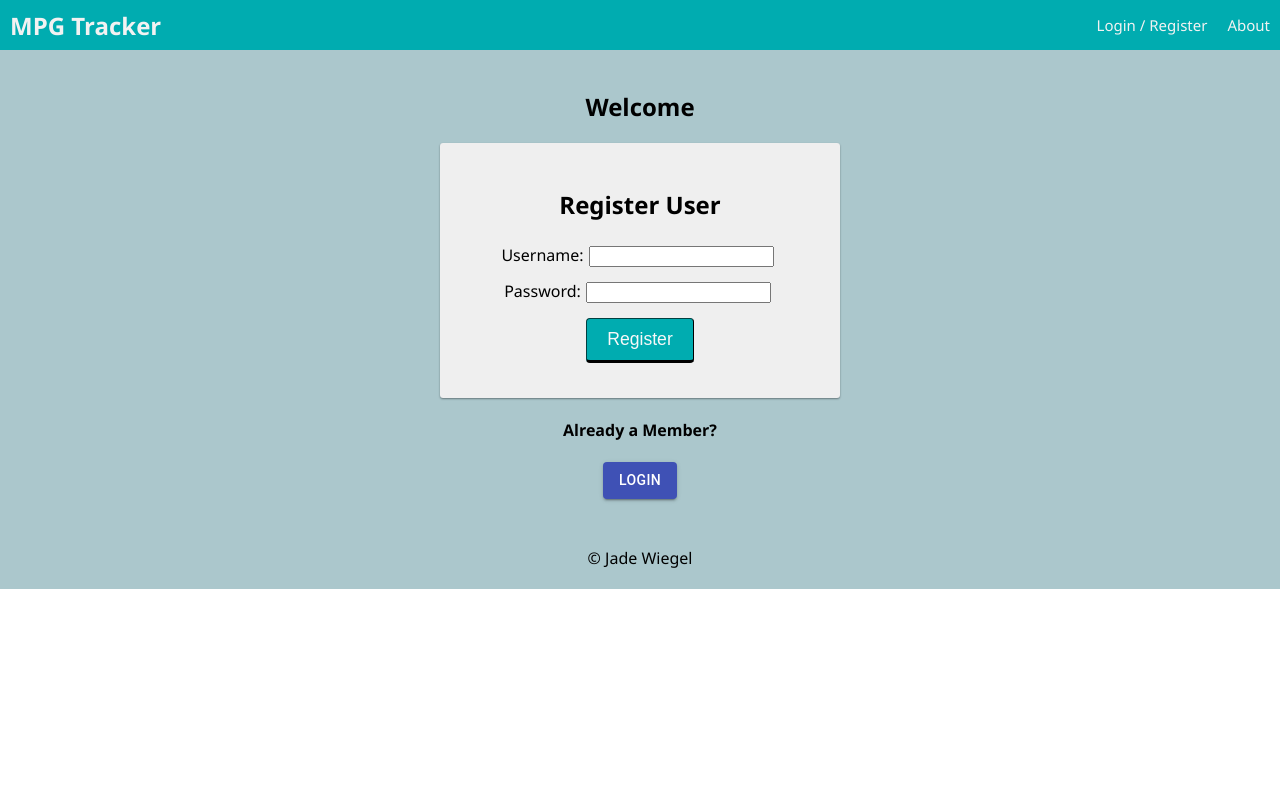
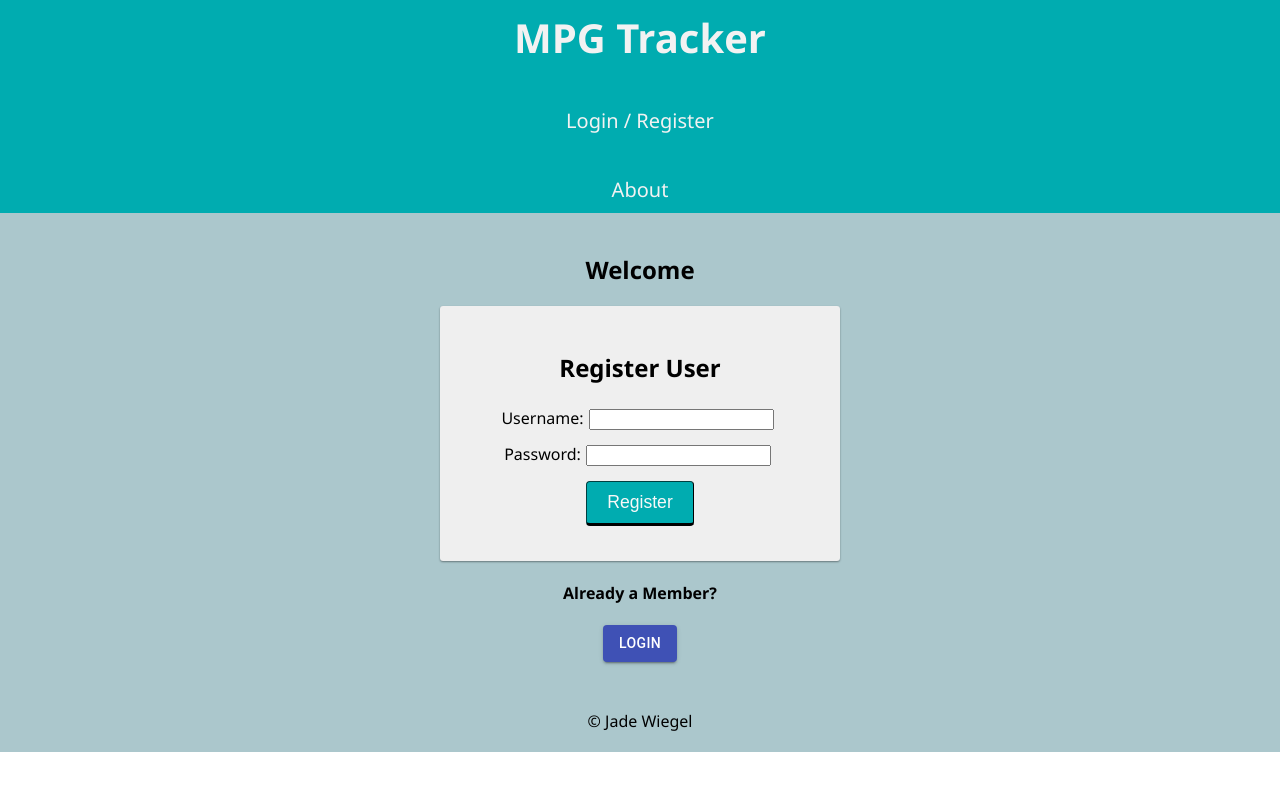
Before and after one commit to jadewiegel/mpg_tracker, a React (Create React App) app: page /user#/home in a window 1280 px wide. Shown: the top 790 px of the page. Built offline with nearby package versions, Linux system fonts and the light colour scheme; no server answers.

Commit message:
more styling on the user and main details page.

```diff
--- a/src/components/EditFuelInput/EditFuelInput.css
+++ b/src/components/EditFuelInput/EditFuelInput.css
@@ -7,4 +7,6 @@
     border-style: inset;
     border-width: 5px;
     border-radius: 25px;
+    background-color: rgb(201, 226, 231);
+
 }
--- a/src/components/EditFuelInput/EditFuelInput.jsx
+++ b/src/components/EditFuelInput/EditFuelInput.jsx
@@ -51,7 +51,7 @@ return (
     <>
 
     <div className="container">
-      <button onClick={() => history.goBack()}>Back to Details</button>
+      <Button variant="contained" onClick={() => history.goBack()}>Back to Details</Button>
 
       <h2>Edit Fuel Record</h2>
 
@@ -70,7 +70,7 @@ return (
         <p>Price Per Gallon</p><input value={pricePerGallon} placeholder="Price Per Gallon" onChange={(event) => setPricePerGallon(event.target.value)} /><br />
 
         {/* button to submit vehicle */}
-        <Button variant="contained" color="primary" type="Submit">Submit</Button>
+        <Button variant="contained" color="primary" type="Submit">Save</Button>
 
       </form>
     </div>
--- a/src/components/EditVehicle/EditVehicle.css
+++ b/src/components/EditVehicle/EditVehicle.css
@@ -7,4 +7,6 @@
     border-style: inset;
     border-width: 5px;
     border-radius: 20px;
+    background-color: rgb(201, 226, 231);
+
 }
--- a/src/components/EditVehicle/EditVehicle.jsx
+++ b/src/components/EditVehicle/EditVehicle.jsx
@@ -5,6 +5,8 @@ import { useState, useEffect } from "react";
 import { useHistory } from 'react-router-dom';
 import axios from 'axios';
 import './EditVehicle.css';
+import Button from '@material-ui/core/Button';
+
 
 
 
@@ -49,7 +51,7 @@ function EditVehicle (){
             <>
             <div className='container'>
                 <h2>Edit Vehicle Details</h2>
-                <button onClick={() => history.goBack()}>Back to Vehicles</button><br /><br />
+                <Button variant="contained" onClick={() => history.goBack()}>Back to Vehicles</Button><br /><br />
 
                     <form className="editVehicleInput" onSubmit={handleSubmit}>
 
@@ -63,7 +65,7 @@ function EditVehicle (){
                         <input value={vehModel} placeholder={vehModel} onChange={(event) => setVehModel(event.target.value)} /><br />
 
                         {/* button to submit vehicle */}
-                        <button type="Submit">Submit</button>
+                        <Button variant="contained" color="primary" type="Submit">Save</Button>
 
                     </form>
             </div>
--- a/src/components/FuelInputs/FuelInputs.css
+++ b/src/components/FuelInputs/FuelInputs.css
@@ -8,4 +8,6 @@
     border-width: 5px;
     border-radius: 25px;
     padding: 10px;
+    background-color: rgb(201, 226, 231);
+
 }
--- a/src/components/MainDetails/MainDetails.css
+++ b/src/components/MainDetails/MainDetails.css
@@ -19,6 +19,8 @@
     border-style: outset;
     border-width: 5px;
     border-radius: 15px;
+    /* background-color: rgb(201, 226, 231); */
+
 }
 
 .fuelInputs {
@@ -27,4 +29,6 @@
     border-width: 5px;
     border-radius: 25px;
     padding: 10px;
+    background-color: rgb(201, 226, 231);
+
 }
--- a/src/components/Nav/Nav.css
+++ b/src/components/Nav/Nav.css
@@ -1,8 +1,9 @@
 .nav {
   /* flex box layout */
-  display: flex;
+  /* display: flex; */
   justify-content: space-between;
   align-items: center;
+  text-align: center;
 
   margin: 0 0 0px;
   background-color: #00acb0;
@@ -14,10 +15,10 @@
 }
 
 .nav-title {
-  font-size: 24px;
+  font-size: 40px;
   font-weight: 700;
   color: #f2f2f2;
-  padding-left: 10px;
+  padding: 10px;
   margin: 0;
 }
 
@@ -26,9 +27,10 @@
   color: #f2f2f2;
   background-color: #00acb0;
   text-align: center;
-  padding: 15px 10px;
+  padding: 10px 10px;
   text-decoration: none;
-  font-size: 15px;
+  font-size: 20px;
+
 
   /* these last two make the logout button in
   the nav bar look like another link */
--- a/src/components/UserPage/UserPage.css
+++ b/src/components/UserPage/UserPage.css
@@ -1,5 +1,5 @@
 .container {
-    background-color:bisque;
+    /* background-color:bisque; */
     text-align: center;
 }
 
@@ -9,6 +9,7 @@
     border-width: 5px;
     border-radius: 20px;
     padding:10px;
+    background-color: rgb(201, 226, 231);
 }
 
 .newVehicleInput {
@@ -16,4 +17,5 @@
     border-width: 5px;
     border-radius: 25px;
     padding:10px;
+    background-color: rgb(201, 226, 231);
 }
--- a/src/components/UserPage/UserPage.jsx
+++ b/src/components/UserPage/UserPage.jsx
@@ -52,7 +52,7 @@ function UserPage() {
       {/* if there are any vehicles that user has input display here */}
       <h2>Welcome, {user.username}!</h2>
 
-      <h2>Select Your Vehicle</h2>
+      <h2>Select Vehicle</h2>
 
       {vehicles.length > 0
         ? <>
@@ -60,7 +60,7 @@ function UserPage() {
           {vehicles.map((vehicle, index) => {
             return (
               <div key={vehicle.id} className='vehicleDisplay' >
-                <h3 className='vehicleClicker' onClick = {() => history.push(`/mainDetails/${vehicle.id}`) }>{vehicle.year} {vehicle.make} {vehicle.model}</h3>
+                <Button variant="outlined" color="black" className='vehicleClicker' onClick = {() => history.push(`/mainDetails/${vehicle.id}`) }>{vehicle.year} {vehicle.make} {vehicle.model}</Button><br />
                 <Button variant="contained" onClick={() => {vehEditBtn(vehicle)}}>Edit Vehicle</Button> <Button variant="contained" color="secondary" onClick={() => {vehDeleteBtn(vehicle)}}>Delete Vehicle</Button>
               </div>
             )
```
Also changed, not shown: src/components/Nav/Nav.jsx (+6 -4 lines).
